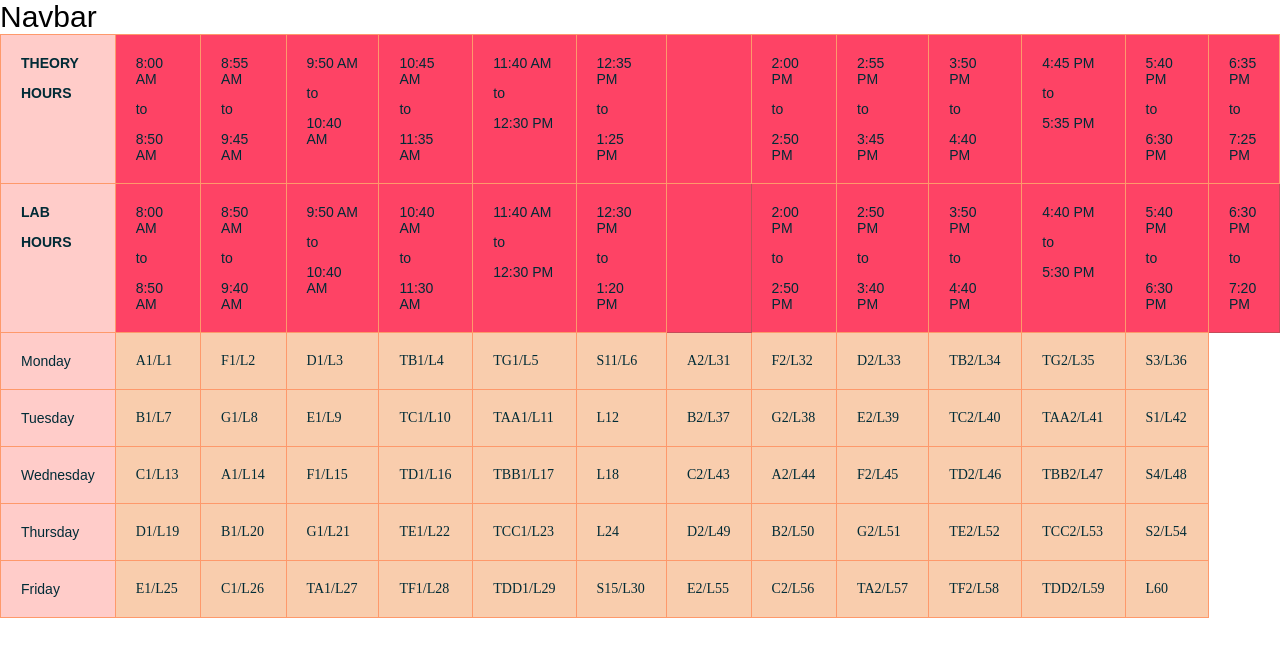
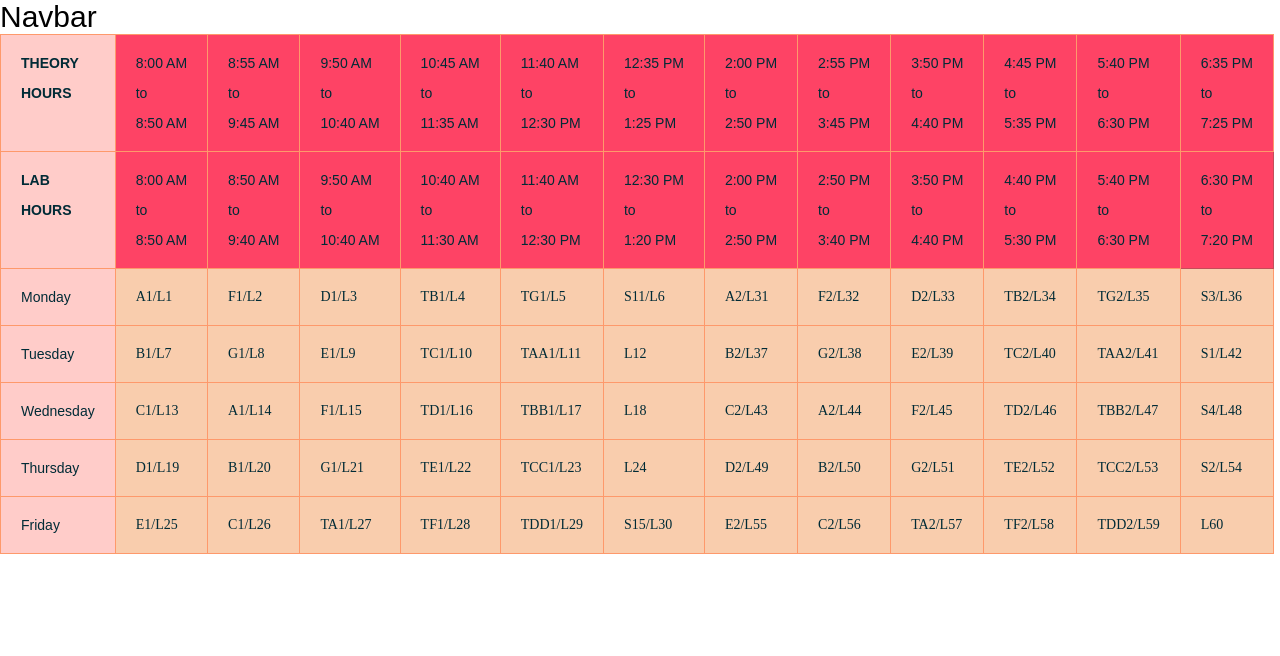
Before and after one commit to Shreyaar12/SSIT-Time-Table-Scheduler, a React (Create React App) app: page /timetable in a window 1280 px wide. Shown: the top 656 px of the page. Built offline with nearby package versions, Linux system fonts and the light colour scheme.

Commit message:
timetable edit2

```diff
--- a/src/components/Timetable/index.js
+++ b/src/components/Timetable/index.js
@@ -74,7 +74,7 @@ export default function App() {
             <td className="tg-zfe6">
               12:35 PM<p>to</p>1:25 PM
             </td>
-            <td className="tg-zfe6"></td>
+            {/* <td className="tg-zfe6"></td> */}
             <td className="tg-zfe6">
               2:00 PM <p>to </p>2:50 PM
             </td>
@@ -121,7 +121,8 @@ export default function App() {
             <td className="tg-zfe6">
               12:30 PM <p>to </p>1:20 PM
             </td>
-            <td className="tg-f66q"></td>
+            {/* Lunch timings */}
+            {/* <td className="tg-f66q"></td> */}
             <td className="tg-zfe6">
               2:00 PM<p>to </p>2:50 PM
             </td>
```
